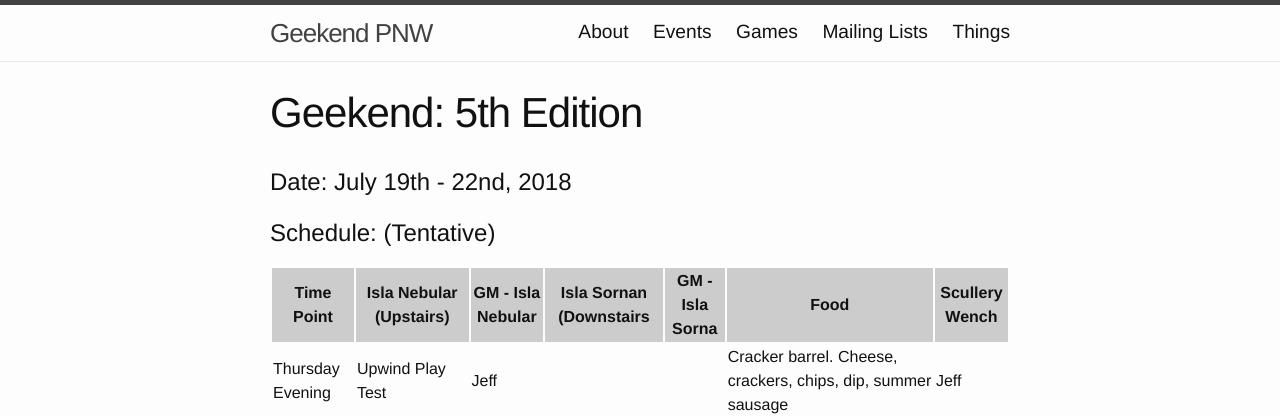
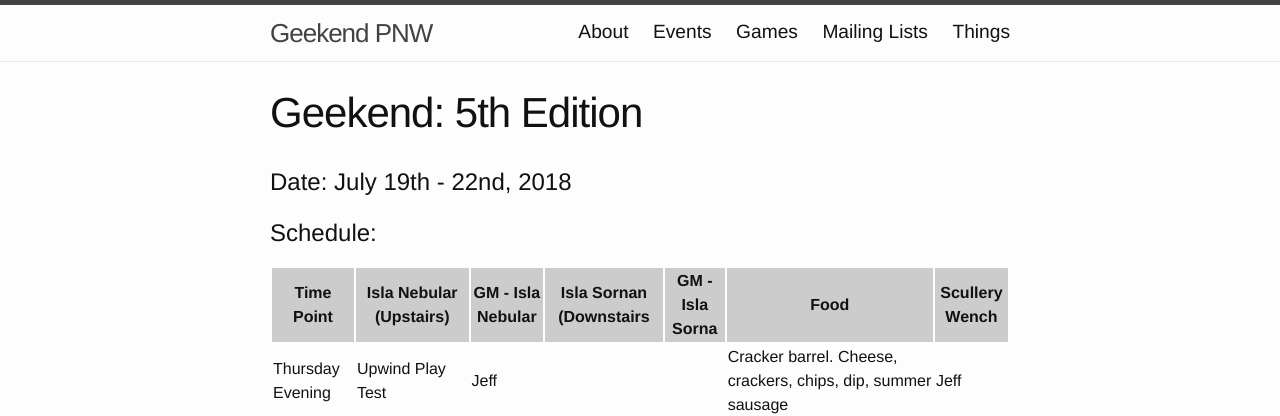
Before and after one commit to Geekend-PNW/geekend-pnw.github.com, a Jekyll site: the page built from _events/2018-07.md, in a window 1280 px wide and 1400 px high. Shown: the top 416 px of the window. Built offline with Jekyll 4.4.1, drawn with Linux system fonts in a browser that asks for light colours; some of the changed text lies outside the part shown.

Commit message:
nothing tentative about this anymore

```diff
--- a/_events/2018-07.md
+++ b/_events/2018-07.md
@@ -4,7 +4,7 @@ event_id: 2018-07
 ---
 # Date: July 19th - 22nd, 2018
 
-# Schedule: (Tentative)
+# Schedule:
 
 {% include schedule.md %}
 
```
Also changed, not shown: other parts of _events/2018-07.md (+1 -1 lines).
